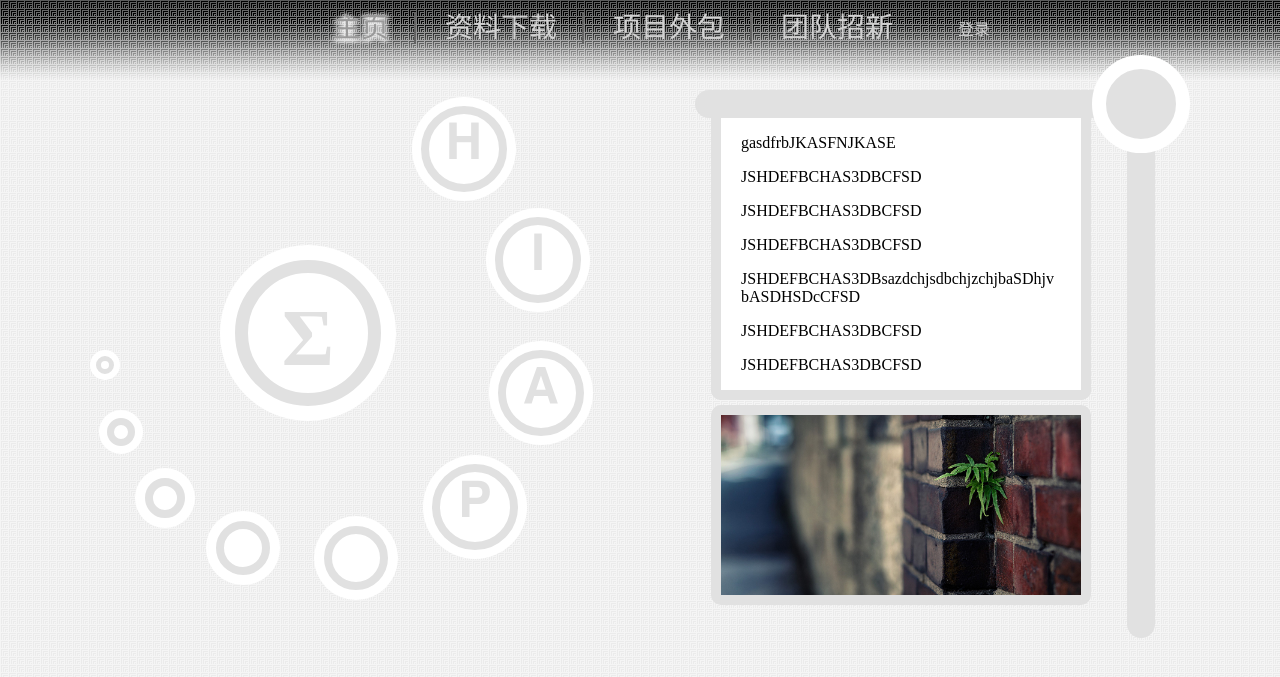
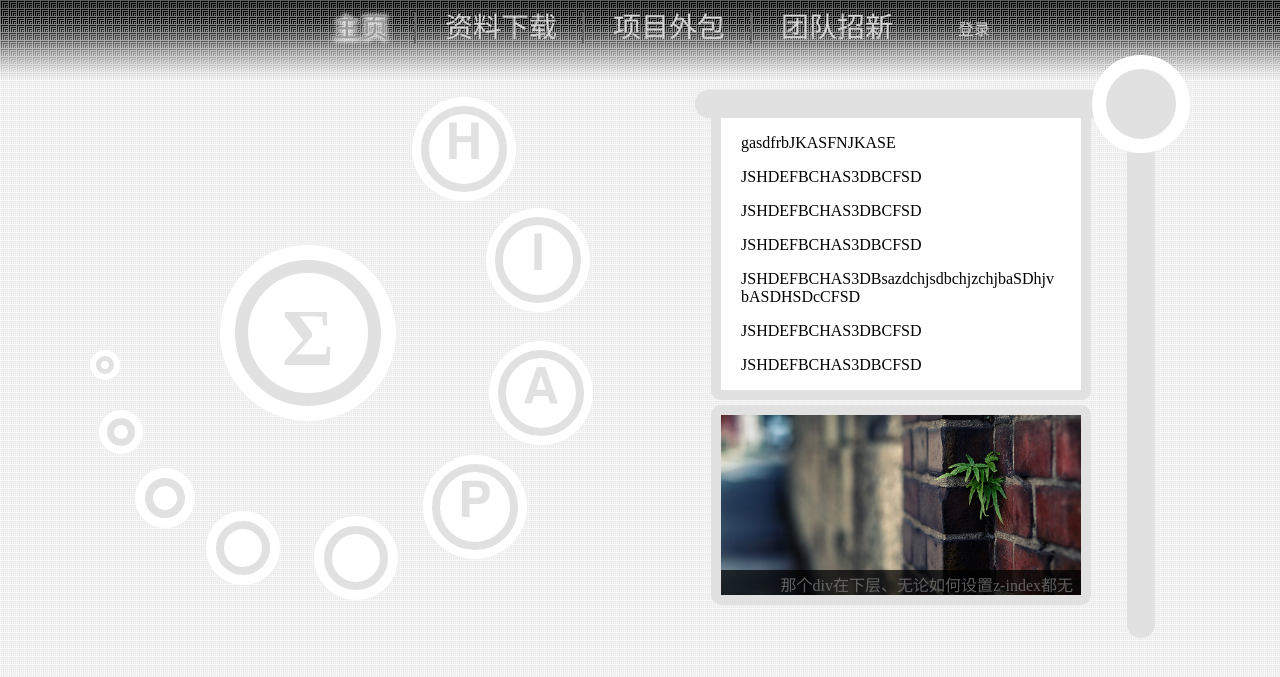
Before and after one commit to DDDickie/sigma, a Flask app: page / in a window 1280 px wide. Shown: the top 677 px of the page. Run offline with Flask 2, Linux system fonts and the light colour scheme; parts of the project's set-up code (start-up, migrations or seed data) failed here and were passed over; some libraries are stand-ins or nearby versions.

Commit message:
added static templates

```diff
--- a/static/css/home_right_block.css
+++ b/static/css/home_right_block.css
@@ -59,6 +59,7 @@
 
 .right_block_photo
 {
+	position: relative;
 	display: none;
 	border:10px #E1E1E1 solid;
 	width:360px;
@@ -75,3 +76,15 @@
 	width:360px;
 	height:auto;
 }
+.right_block_photo>p
+{
+	position: absolute;
+	bottom: 0px;
+	width: 352px;
+	height: 23px;
+	margin: 0px;
+	padding:2px 8px 0 0;
+	text-align: right;
+	background-color: rgba(0,0,0,0.7);
+	color:rgba(133,133,133,0.7);
+}
--- a/static/css/log_in.css
+++ b/static/css/log_in.css
@@ -54,6 +54,16 @@
 	width: 240px;
 }
 
+.login_username
+{
+	width: 155px;
+}
+
+.login_password
+{
+	width: 155px;
+}
+
 .login_button
 {
 	margin-left:39px;
--- a/static/css/sigma.css
+++ b/static/css/sigma.css
@@ -50,8 +50,7 @@ div.header
 {
 	color: #999999 !important;
 	text-shadow:1px 1px 5px rgba(255,255,255,0.8),-1px 1px 5px rgba(255,255,255,0.8),
-				2px 2px 5px rgba(255,255,255,0.6),-2px 2px 5px rgba(255,255,255,0.6),
-				3px 3px 5px rgba(255,255,255,0.4),-3px 3px 5px rgba(255,255,255,0.4);
+				2px 2px 5px rgba(255,255,255,0.6),-2px 2px 5px rgba(255,255,255,0.6);
 	cursor: default !important;
 }
 
--- a/templates/sigma.html
+++ b/templates/sigma.html
@@ -27,11 +27,11 @@
 
 		<form name="myform"  method="post" class="login_form">
 			<p>用户名:</p>
-			<input type="text" name="username" size="15" class="login_username"/>
+			<input type="text" name="username"  class="login_username"/>
 			<br/>
 
 			<p style="margin-left:18px;">密码:</p>
-			<input type="password" name="pasword" size="15" class="login_password"/>
+			<input type="password" name="pasword" class="login_password"/>
 			<br/>
 
 			<p class="login_button">登陆</p>
@@ -129,6 +129,7 @@
 			<div class="right_block">
 				<div class="up"></div>
 				<div class="right"></div>
+				<div class="circle_right"></div>
 				<div style="float:right">
 					<div class="right_block_text">
 						<p>gasdfrbJKASFNJKASE</p>
@@ -142,9 +143,9 @@
 
 					<div class="right_block_photo">
 						<img src="../static/img/1.jpg">
+						<p>那个div在下层、无论如何设置z-index都无</p>
 					</div>
 				</div>
-				<div class="circle_right"></div>
 			</div>
 		</div>
 
```
